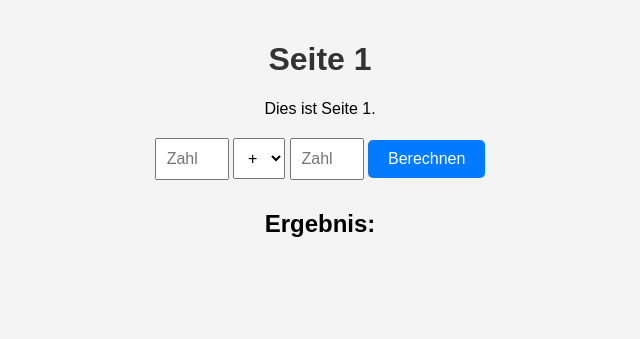
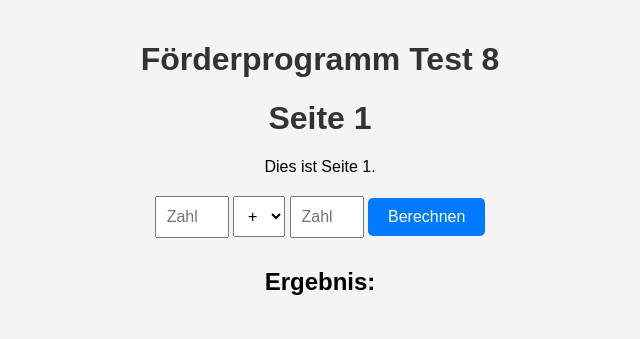
Before and after one commit to LK199999/modell-1, a plain HTML site: page seite1.html in a window 1280 px wide. Shown: the whole page, without its empty margins (320-960 px from the left). Drawn offline with Linux system fonts and the light colour scheme.

Commit message:
Update seite1.html

```diff
--- a/seite1.html
+++ b/seite1.html
@@ -55,6 +55,7 @@
 <body>
 
 <div class="container">
+  <h1> Förderprogramm Test 8</h1>
   <h1>Seite 1</h1>
   <p>Dies ist Seite 1.</p>
   <form id="myForm">
```
